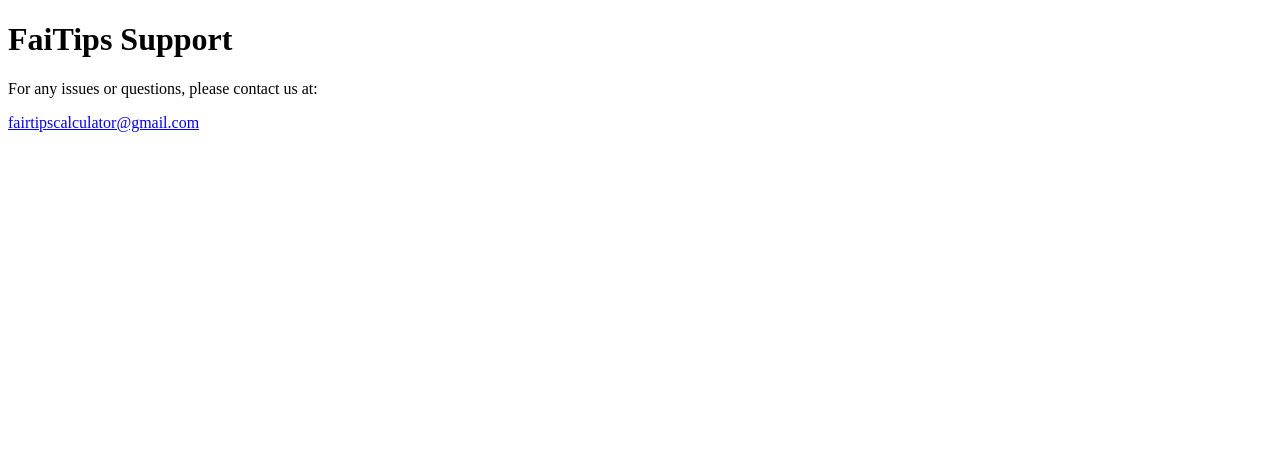
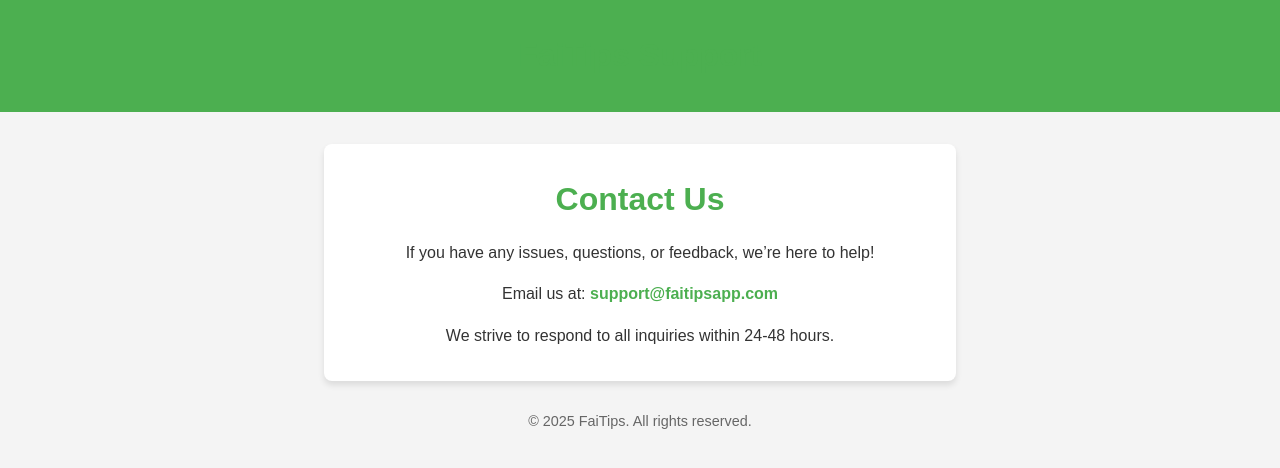
Before and after one commit to lior88844/fairtips-support, a plain HTML site: page index.html in a window 1280 px wide. Drawn offline with Linux system fonts and the light colour scheme.

Commit message:
Update index.html

```diff
--- a/index.html
+++ b/index.html
@@ -4,10 +4,65 @@
     <meta charset="UTF-8">
     <meta name="viewport" content="width=device-width, initial-scale=1.0">
     <title>FaiTips Support</title>
+    <style>
+        body {
+            font-family: Arial, sans-serif;
+            margin: 0;
+            padding: 0;
+            background-color: #f4f4f4;
+            color: #333;
+        }
+        header {
+            background-color: #4CAF50;
+            color: white;
+            text-align: center;
+            padding: 1rem 0;
+        }
+        main {
+            max-width: 600px;
+            margin: 2rem auto;
+            padding: 1rem;
+            background: white;
+            border-radius: 8px;
+            box-shadow: 0 4px 6px rgba(0, 0, 0, 0.1);
+        }
+        h1 {
+            color: #4CAF50;
+            text-align: center;
+        }
+        p {
+            font-size: 1rem;
+            line-height: 1.6;
+            text-align: center;
+        }
+        a {
+            color: #4CAF50;
+            text-decoration: none;
+            font-weight: bold;
+        }
+        a:hover {
+            text-decoration: underline;
+        }
+        footer {
+            text-align: center;
+            margin-top: 2rem;
+            font-size: 0.9rem;
+            color: #666;
+        }
+    </style>
 </head>
 <body>
-    <h1>FaiTips Support</h1>
-    <p>For any issues or questions, please contact us at:</p>
-    <p><a href="mailto:fairtipscalculator@gmail.com">fairtipscalculator@gmail.com</a></p>
+    <header>
+        <h1>FaiTips Support</h1>
+    </header>
+    <main>
+        <h1>Contact Us</h1>
+        <p>If you have any issues, questions, or feedback, we’re here to help!</p>
+        <p>Email us at: <a href="mailto:support@faitipsapp.com">support@faitipsapp.com</a></p>
+        <p>We strive to respond to all inquiries within 24-48 hours.</p>
+    </main>
+    <footer>
+        © 2025 FaiTips. All rights reserved.
+    </footer>
 </body>
 </html>
```
